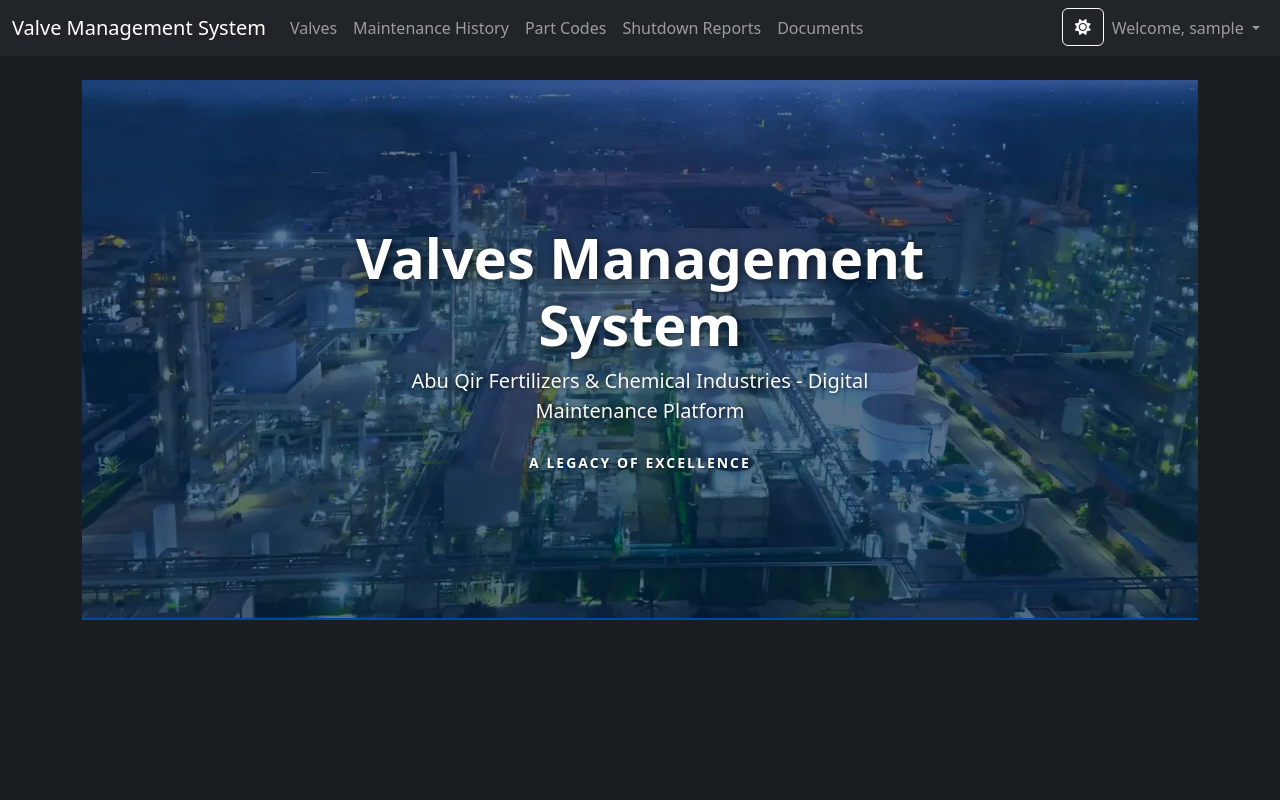
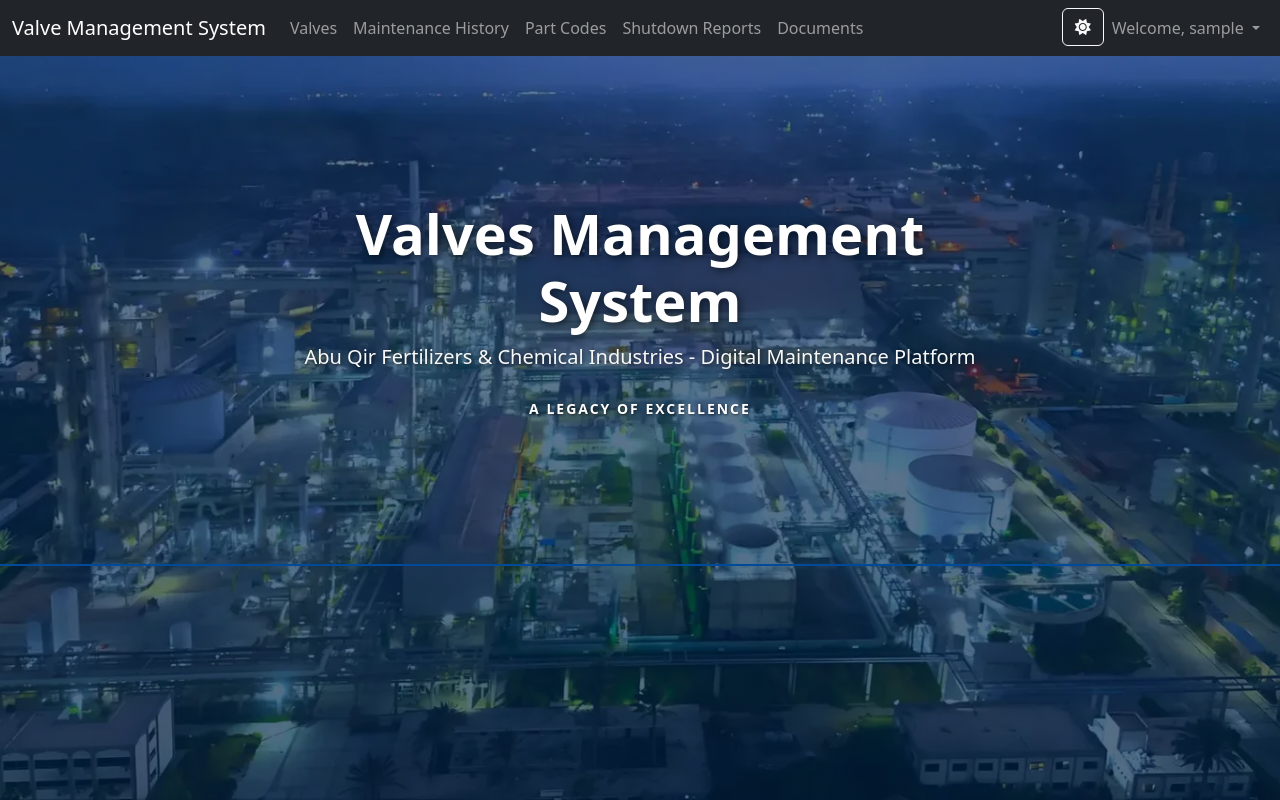
Before and after one commit to MrAlaa90/Valve_webapp, a Django app: page / in a window 1280 px wide. Run offline with Django 5.2, Linux system fonts and the light colour scheme; the visitor is signed in with stand-in values (Sample User, id 1); data that the repository does not hold is empty; some libraries are stand-ins or nearby versions.

Commit message:
style: move home page background image from hero section to entire page

```diff
--- a/valve_project/templates/valves/home.html
+++ b/valve_project/templates/valves/home.html
@@ -3,20 +3,36 @@
 
 {% block title %}Dashboard - Abu Qir Fertilizers{% endblock %}
 
-{% block content %}
-<div class="container-fluid px-0">
-    <!-- Hero Header with Background Image -->
-    <div class="position-relative overflow-hidden p-3 p-md-5 mb-4 text-center text-white"
-         style="background-color: #004a99;
+{% block extra_css %}
+<style>
+    body {
         background-image: linear-gradient(rgba(0, 74, 153, 0.35), rgba(0, 51, 102, 0.45)), url('{% static "images/image.webp" %}');
         background-position: center center;
         background-size: cover;
         background-repeat: no-repeat;
+        background-attachment: fixed;
+        min-height: 100vh;
+    }
+    .container.mt-4 {
+        background-color: transparent !important;
+        max-width: 100%;
+        padding: 0;
+        margin-top: 0 !important;
+    }
+    .hero-section {
         min-height: 450px;
         display: flex;
         align-items: center;
         justify-content: center;
-                border-bottom: 2px solid var(--aq-blue);">
+        border-bottom: 2px solid var(--aq-blue);
+    }
+</style>
+{% endblock %}
+
+{% block content %}
+<div class="container-fluid px-0">
+    <!-- Hero Header (Background now on body) -->
+    <div class="position-relative overflow-hidden p-3 p-md-5 mb-4 text-center text-white hero-section">
         <div class="col-md-8 p-lg-5 mx-auto my-5">
             <h1 class="display-4 fw-bold" style="text-shadow: 2px 2px 8px rgba(0,0,0,0.6);">Valves Management System</h1>
             <p class="lead fw-normal text-light" style="text-shadow: 1px 1px 4px rgba(0,0,0,0.6);">Abu Qir Fertilizers & Chemical Industries - Digital Maintenance Platform</p>
```
Lines whose indentation alone changed are shown as unchanged.
